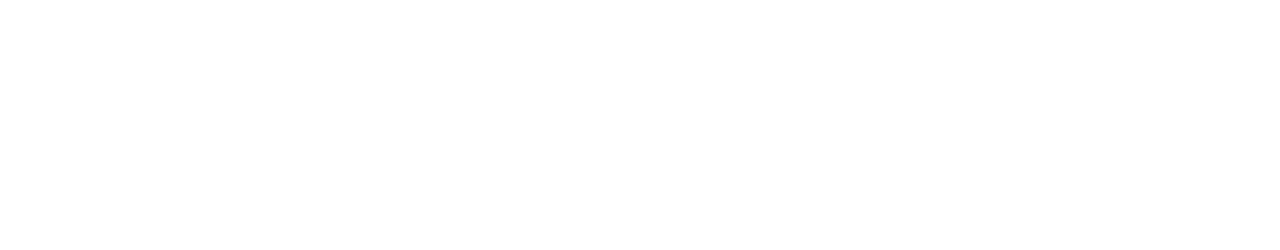
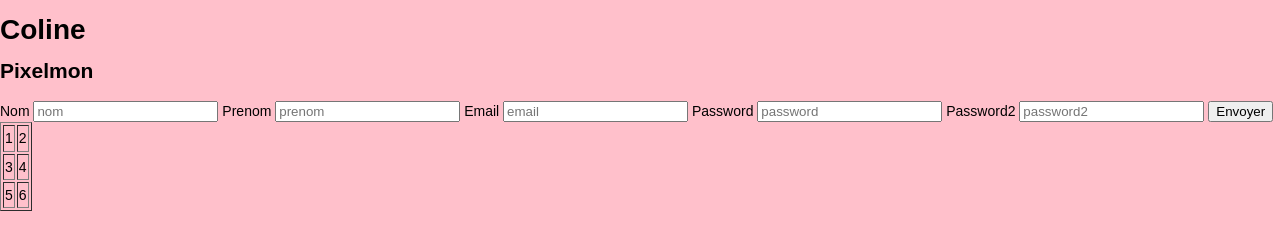
Before and after one commit to ALBANO-Coline-2326001/Projet-HTML, a plain HTML site: page index.html in a window 1280 px wide. Drawn offline with Linux system fonts and the light colour scheme.

Commit message:
creation de l'index et du style

```diff
--- a/index.html
+++ b/index.html
@@ -1,10 +1,45 @@
 <!DOCTYPE html>
 <html lang="en">
 <head>
+
     <meta charset="UTF-8">
     <title>Pixelmon </title>
+    <link rel="stylesheet" href="style.css">
+
 </head>
 <body>
+<h1>Coline</h1>
+<h2>Pixelmon</h2>
+
+
+<form action="index.php" method="post">
+    <label for="nom">Nom</label>
+    <input type="text" name="nom" id="nom" placeholder="nom">
+    <label for="prenom">Prenom</label>
+    <input type="text" name="prenom" id="prenom" placeholder="prenom">
+    <label for="email">Email</label>
+    <input type="email" name="email" id="email" placeholder="email">
+    <label for="password">Password</label>
+    <input type="password" name="password" id="password" placeholder="password">
+    <label for="password2">Password2</label>
+    <input type="password" name="password2" id="password2" placeholder="password2">
+    <input type="submit" value="Envoyer">
+</form>
+
+
+<table border>
+    <tr>
+        <td>1</td>
+        <td>2</td>
+    </tr>
+    <tr>
+        <td>3</td>
+        <td>4</td>
+    </tr>
+    <tr>
+        <td>5</td>
+        <td>6</td>
+    </tr>
 
 </body>
 </html>
--- a/style.css
+++ b/style.css
@@ -0,0 +1,13 @@
+body{
+    background-color : pink;
+    font-family : Arial, Helvetica, sans-serif;
+    font-size : 14px;
+    line-height : 1.6em;
+    margin : 0;
+}
+
+#body{
+    background-color : #FFC0CB;
+    text-align : center;
+    padding : 20px;
+}
```
